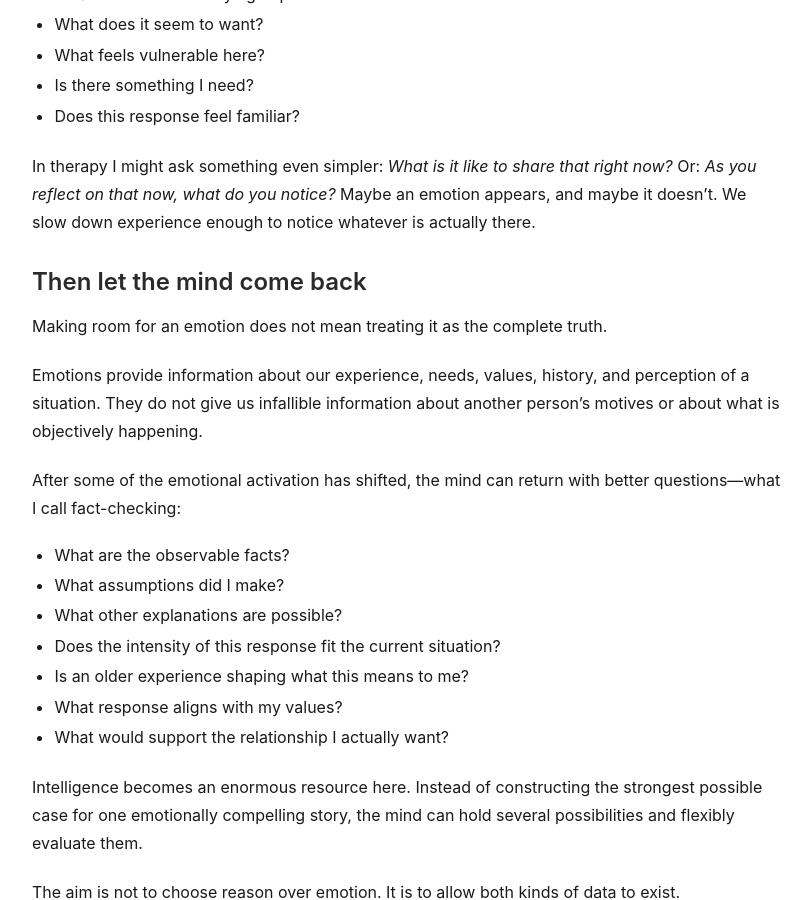
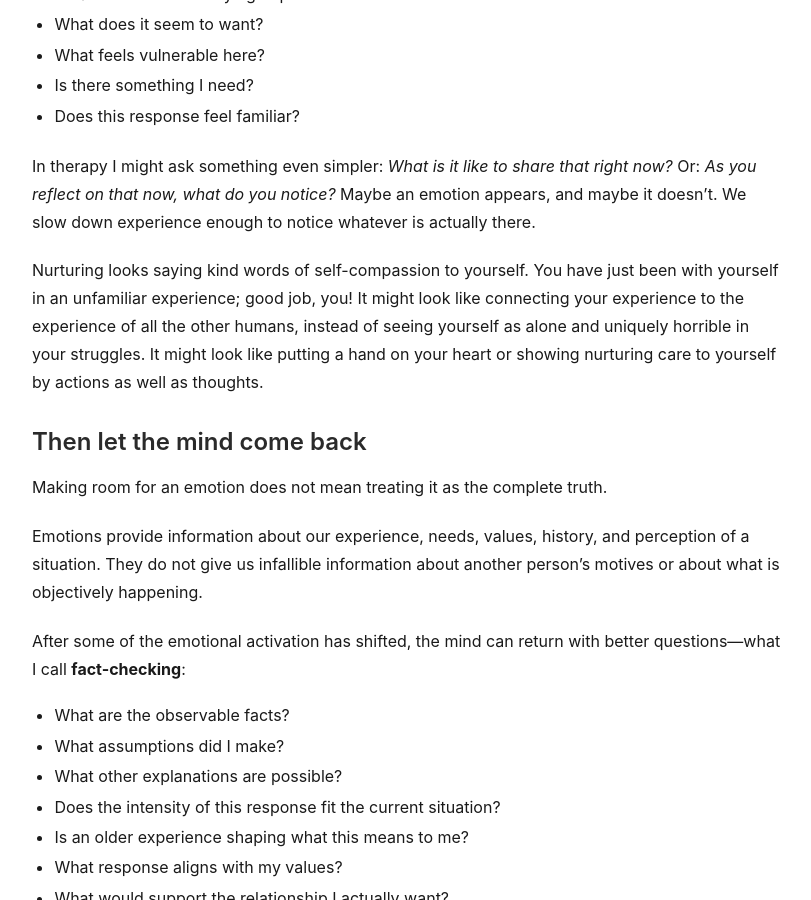
Before and after one commit to SaraRands/sararands-site, a Jekyll site: the page built from _posts/2026-09-27-gifted-intellectualizing-feelings.md, in a window 1280 px wide and 900 px high, scrolled down 4485 px. Shown: the whole window, without its empty margins (233-1044 px from the left). Built offline with Jekyll 4.4.1, drawn with Linux system fonts in a browser that asks for light colours.

Commit message:
blog post updates

```diff
--- a/_posts/2026-09-27-gifted-intellectualizing-feelings.md
+++ b/_posts/2026-09-27-gifted-intellectualizing-feelings.md
@@ -121,13 +121,15 @@ Then curiosity:
 
 In therapy I might ask something even simpler: *What is it like to share that right now?* Or: *As you reflect on that now, what do you notice?* Maybe an emotion appears, and maybe it doesn’t. We slow down experience enough to notice whatever is actually there.
 
+Nurturing looks saying kind words of self-compassion to yourself. You have just been with yourself in an unfamiliar experience; good job, you! It might look like connecting your experience to the experience of all the other humans, instead of seeing yourself as alone and uniquely horrible in your struggles. It might look like putting a hand on your heart or showing nurturing care to yourself by actions as well as thoughts.
+
 ## Then let the mind come back
 
 Making room for an emotion does not mean treating it as the complete truth.
 
 Emotions provide information about our experience, needs, values, history, and perception of a situation. They do not give us infallible information about another person's motives or about what is objectively happening.
 
-After some of the emotional activation has shifted, the mind can return with better questions---what I call fact-checking:
+After some of the emotional activation has shifted, the mind can return with better questions---what I call **fact-checking**:
 
 - What are the observable facts?
 - What assumptions did I make?
```
